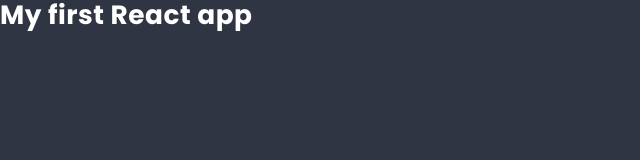
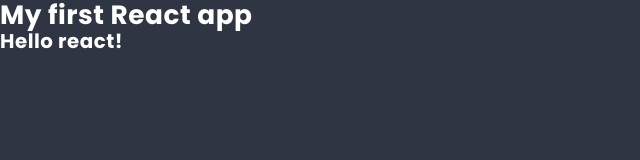
Before and after one commit to kherma/school-07-react-starter, a React app: page / in a window 1280 px wide. Shown: the top 160 px of the page, without its empty margins (0-640 px from the left). Built offline with nearby package versions, Linux system fonts and the light colour scheme.

Commit message:
Complete first exercise

```diff
--- a/src/components/App/App.js
+++ b/src/components/App/App.js
@@ -1,12 +1,14 @@
-import React from 'react';
+import React from "react";
+import { Component } from "react";
 
-class App extends React.Component {
+class App extends Component {
   render() {
     return (
-      <div>
+      <main className="app-content">
         <h1>My first React app</h1>
-      </div>
-    )
+        <h2>Hello react!</h2>
+      </main>
+    );
   }
 }
 
```
